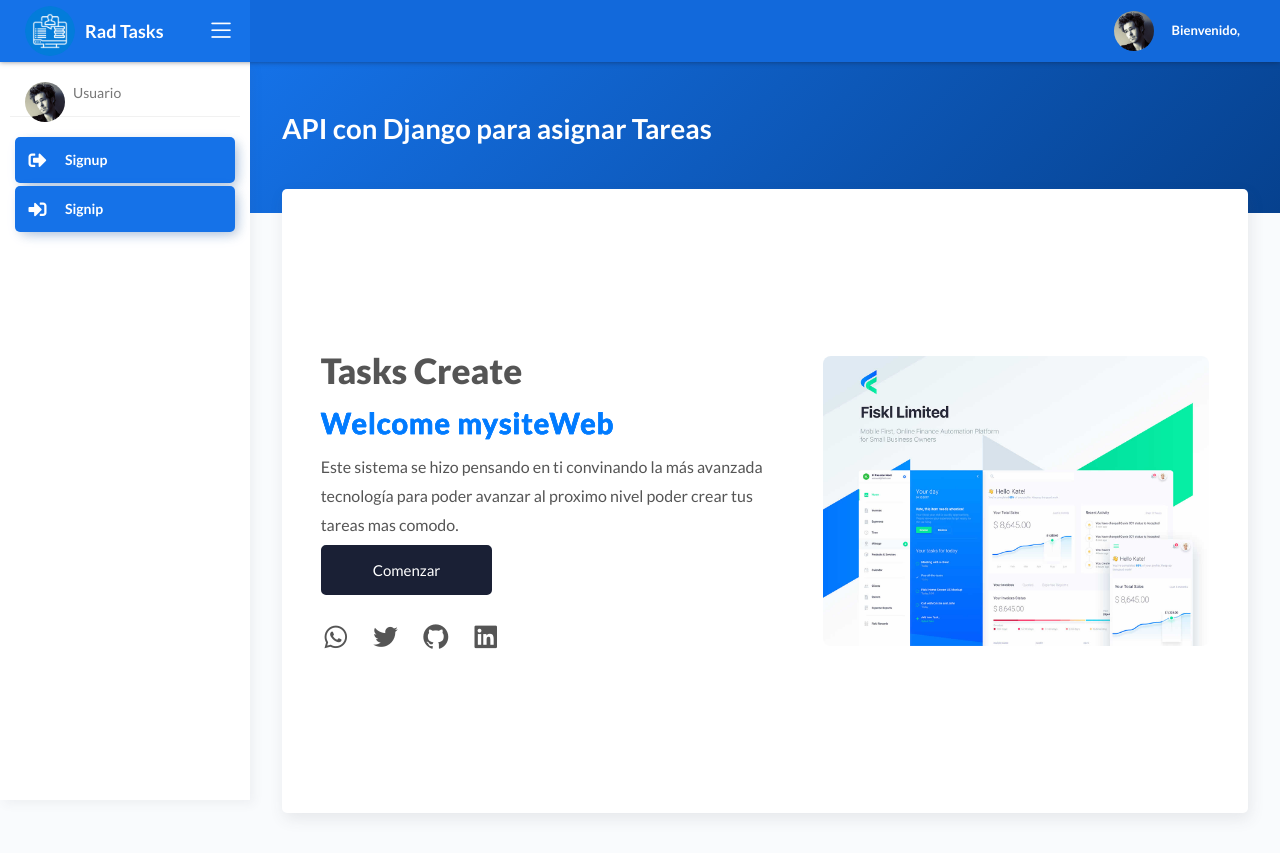
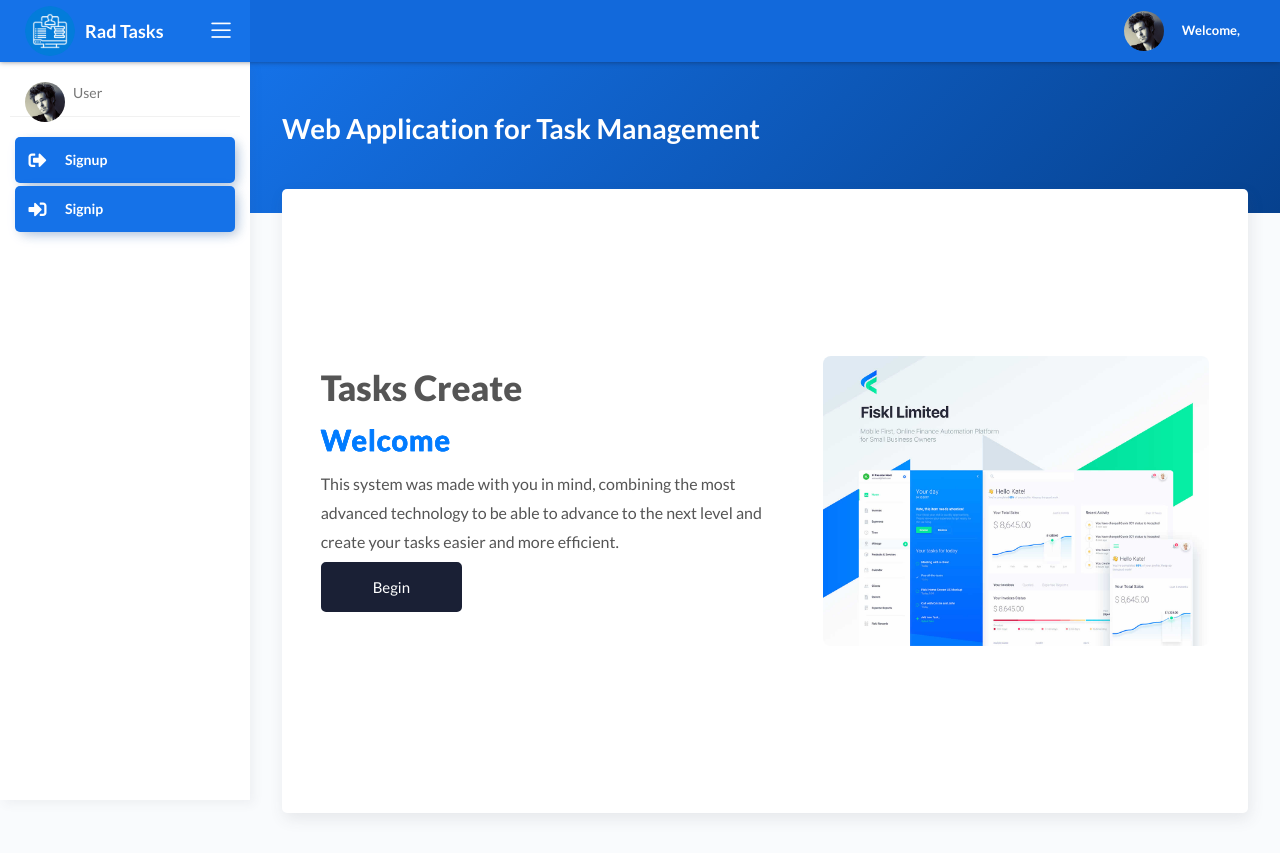
Before and after one commit to WadeManuel/api-web, a Django app: page / in a window 1280 px wide. Shown: the top 853 px of the page. Run offline with Django 5.2, Linux system fonts and the light colour scheme; some libraries are stand-ins or nearby versions.

Commit message:
He cambiado todo a un solo idioma

```diff
--- a/books/static/assets/css/form.css
+++ b/books/static/assets/css/form.css
@@ -6,3 +6,10 @@
     justify-content: center;
     align-items: center;
 }
+@media (max-width:450px)
+{
+    .card-body, .form-group
+    {
+        padding: 0rem;
+    }
+}
--- a/books/static/assets/css/lista.css
+++ b/books/static/assets/css/lista.css
@@ -21,3 +21,12 @@
         background-color: var(--main-color1);
     }
 }
+
+@media (max-width:450px){
+    .header-list{
+        flex-direction: column-reverse;
+    }
+    .header-list .btn-crear{
+        margin-bottom: 15px;
+    }
+}
--- a/books/templates/base.html
+++ b/books/templates/base.html
@@ -370,9 +338,8 @@ table td,th{
 	<link rel="stylesheet" href="{% static 'assets/css/lista.css' %}">
 	<link rel="stylesheet" href="{% static 'assets/css/style.css' %}">
 
-	<link rel="stylesheet" href="{% static 'assets/css/style.css' %}">
 	<link rel="stylesheet" href="{% static 'assets/css/form.css' %}">
-	<link rel="stylesheet" href="{% static 'boxicons/css/boxicons.css' %}">
+
 
 
 
@@ -414,7 +381,7 @@ table td,th{
 									<div class="avatar-sm">
 										<img src="{% static 'assets/img/mlane.jpg' %}" alt="User Avatar" class="avatar-img rounded-circle">
 									</div>
-									<span class="ml-2 text-white"><strong>Bienvenido, {{ user.username }}</strong></span>
+									<span class="ml-2 text-white"><strong>Welcome, {{ user.username }}</strong></span>
 								</div>
 							</a>
 							<ul class="dropdown-menu dropdown-user animated fadeIn">
@@ -454,7 +421,7 @@ table td,th{
 									{{user.username}}
 								</span>
 								<span>
-									Usuario
+								User
 								</span>
 							</a>
 						</div>
@@ -507,7 +474,7 @@ table td,th{
 					<div class="page-inner py-5">
 						<div class="d-flex align-items-left align-items-md-center flex-column flex-md-row">
 							<div>
-								<h1 class="text-white pb-2 fw-bold">API con Django para asignar Tareas </h1>
+								<h1 class="text-white pb-2 fw-bold">Web Application for Task Management</h1>
 							</div>
 						</div>
 					</div>
@@ -518,15 +485,16 @@ table td,th{
                             <div class="moving-text">
 								<h2>Tasks Create</h2>
 								<div class="text-animate">
-									<h3>Welcome mysiteWeb</h3>
+									<h3>Welcome</h3>
 								</div>
 								<p>
-									Este sistema se hizo pensando en ti convinando la más
-									avanzada tecnología para poder avanzar al proximo nivel
-									poder crear tus tareas mas comodo.
+									This system was made with you in mind, combining the
+									most advanced technology to be able to advance to
+									the next level and create your tasks easier
+									and more efficient.
 								</p>
 								<div>
-									<a href="{% url 'tasks' %}" id="boton" style="text-decoration:none">Comenzar</a>
+									<a href="{% url 'tasks' %}" id="boton" style="text-decoration:none">Begin</a>
 								</div>
 								<div class="social-redes">
 									<a href="#"><i class='bx bxl-whatsapp'></i></a>
@@ -554,7 +522,7 @@ table td,th{
 			<footer class="footer">
 				<div class="container-fluid">
 					<div class="copyright ml-auto">
-						2024, made with <i class="fa fa-heart heart text-danger"></i> by <a href="https://github.com.wademanuel">WadeManuel</a>
+						2024, made with <i class="fa fa-heart heart text-danger"></i> by <a href="https://github.com/wademanuel">WadeManuel</a>
 					</div>
 				</div>
 			</footer>
--- a/books/views.py
+++ b/books/views.py
@@ -84,6 +84,7 @@ def completed_task(request,task_id):
         task.datecompleted = timezone.now()
         print(task)
         task.save()
+        messages.success(request,"Tasks completed success")
         return redirect('tasks')
 
 @login_required
```
Also changed, not shown: other parts of books/templates/base.html (+5 -40 lines), mysite/settings.py (+5 -6 lines), db.sqlite3. Lines whose indentation alone changed are shown as unchanged.
